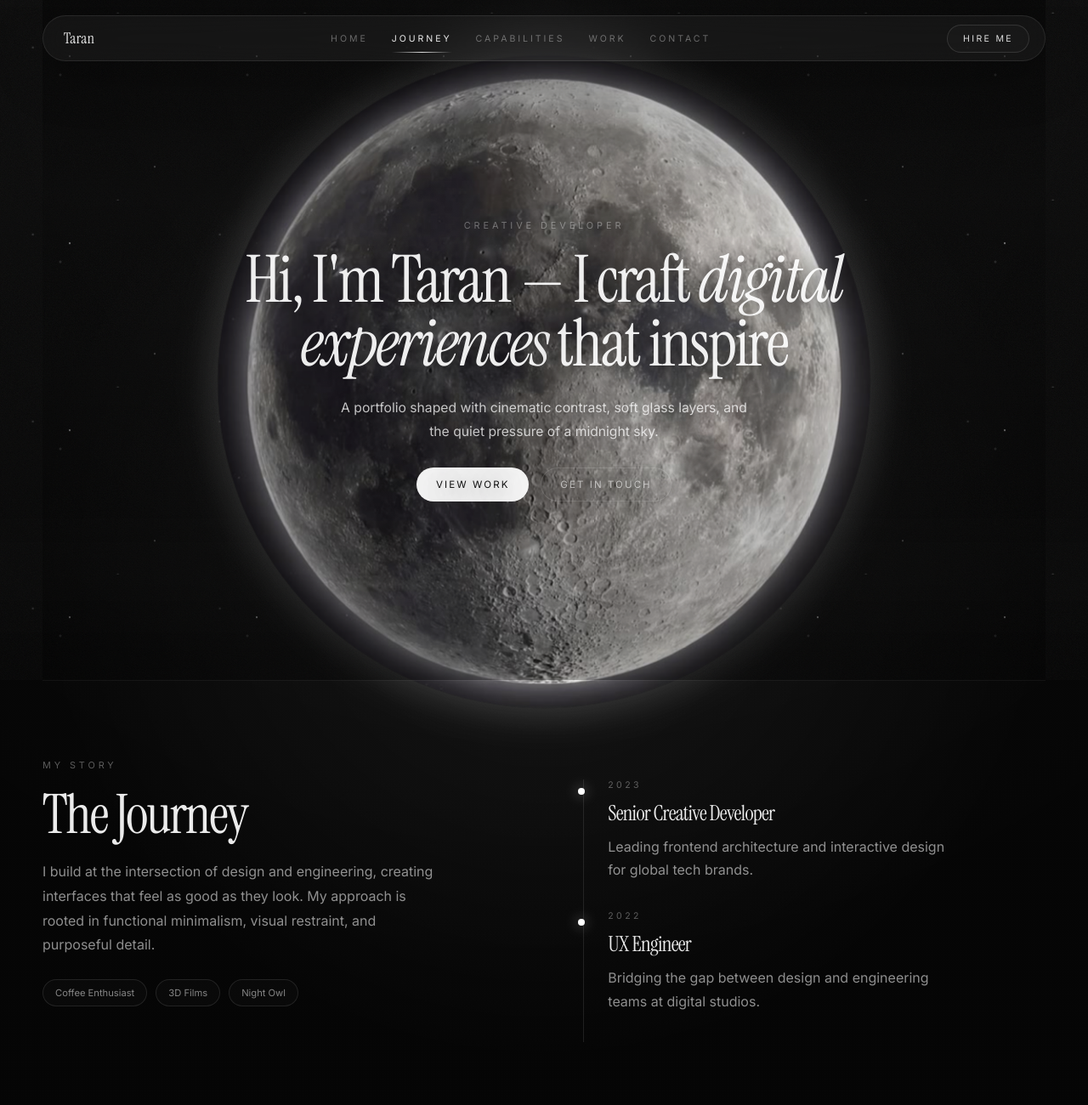
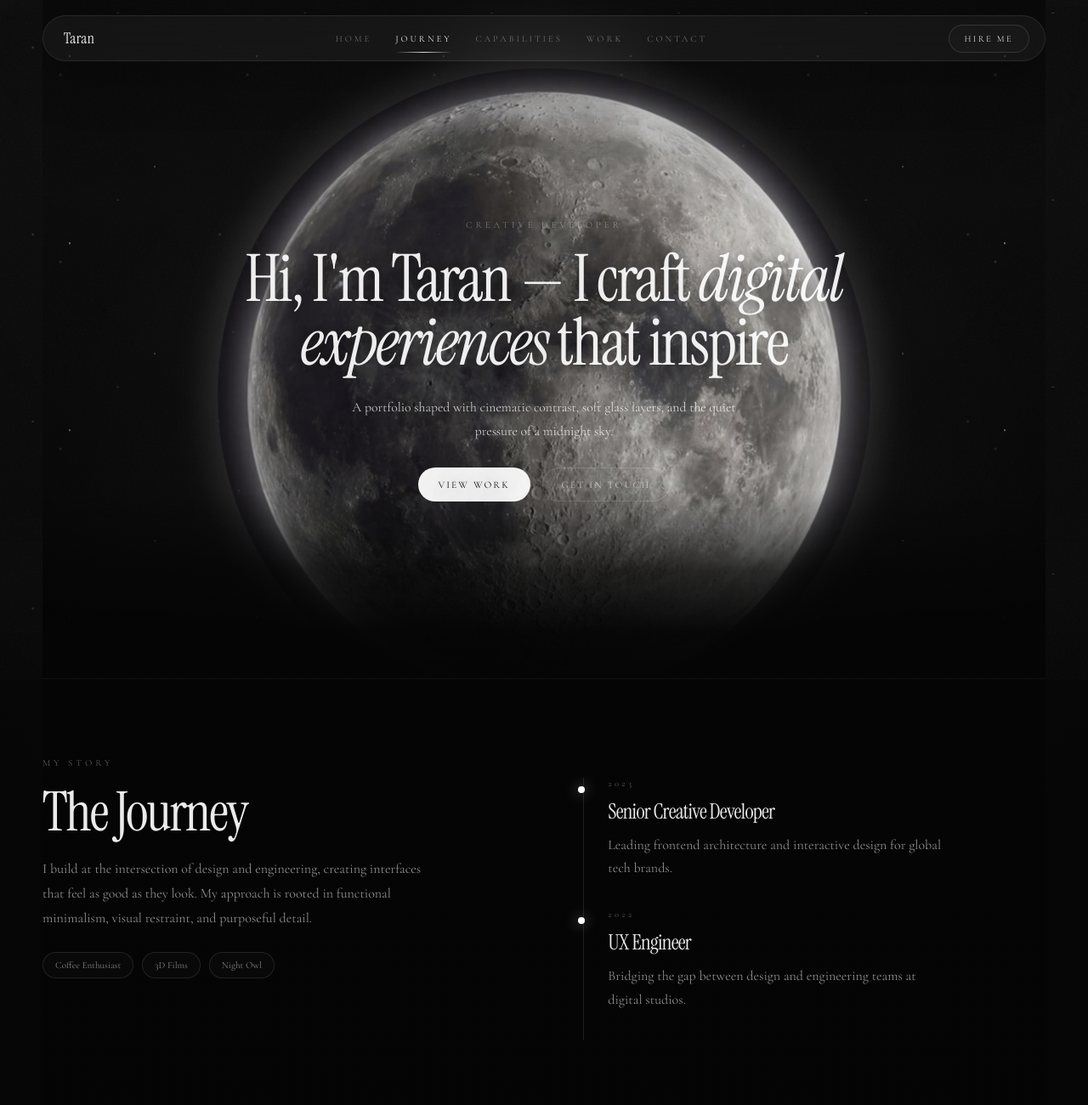
Before and after one commit to Taran-moon/Taran, a website built with Vite: page index.html in a window 1280 px wide. Shown: the top 1300 px of the page at 85% size. Built offline with nearby package versions, Linux system fonts and the light colour scheme.

Commit message:
Refine hero transition and serif typography

```diff
--- a/index.css
+++ b/index.css
@@ -7,7 +7,7 @@
   --muted: rgba(255, 255, 255, 0.55);
   --soft: rgba(255, 255, 255, 0.36);
   --serif: "Instrument Serif", Georgia, "Times New Roman", serif;
-  --sans: "Inter", system-ui, -apple-system, BlinkMacSystemFont, sans-serif;
+  --sans: "Cormorant Garamond", Georgia, "Times New Roman", serif;
 }
 
 * {
@@ -213,6 +213,7 @@ img {
   padding: 128px 0 72px;
   text-align: center;
   border-top: 0;
+  overflow: hidden;
 }
 
 .hero::before {
@@ -226,12 +227,24 @@ img {
     linear-gradient(180deg, rgba(0, 0, 0, 0.34) 0%, rgba(0, 0, 0, 0.08) 34%, rgba(0, 0, 0, 0.28) 100%);
 }
 
+.hero::after {
+  content: "";
+  position: absolute;
+  left: 0;
+  right: 0;
+  bottom: -1px;
+  height: 28vh;
+  z-index: 1;
+  pointer-events: none;
+  background: linear-gradient(180deg, rgba(5, 5, 5, 0) 0%, rgba(5, 5, 5, 0.76) 42%, rgba(5, 5, 5, 0.98) 74%, #050505 100%);
+}
+
 .hero-orb {
   position: absolute;
   inset: 50% auto auto 50%;
   width: min(760px, 86vw);
   aspect-ratio: 1;
-  transform: translate(-50%, -42%);
+  transform: translate(-50%, -40%);
   filter: drop-shadow(0 0 36px rgba(255, 255, 255, 0.12));
   opacity: 0.96;
   pointer-events: none;
@@ -248,7 +261,7 @@ img {
 
 .hero-copy {
   position: relative;
-  z-index: 2;
+  z-index: 3;
   max-width: 840px;
   margin-top: -1vh;
   text-shadow: 0 4px 28px rgba(0, 0, 0, 0.72);
@@ -345,6 +358,13 @@ h1 em {
   grid-template-columns: 1fr 0.95fr;
   gap: 64px;
   align-items: start;
+}
+
+#journey {
+  position: relative;
+  z-index: 2;
+  background: linear-gradient(180deg, rgba(5, 5, 5, 0.96) 0%, rgba(5, 5, 5, 0.9) 100%);
+  margin-top: -2px;
 }
 
 .intro p:not(.eyebrow) {
@@ -772,7 +792,7 @@ h1 em {
 
   .hero-orb {
     width: min(540px, 94vw);
-    transform: translate(-50%, -41%);
+    transform: translate(-50%, -39%);
   }
 
   .hero-copy {
@@ -839,7 +859,7 @@ h1 em {
 
   .hero-orb {
     width: min(430px, 96vw);
-    transform: translate(-50%, -38%);
+    transform: translate(-50%, -36%);
   }
 
   .hero-copy {
--- a/index.html
+++ b/index.html
@@ -16,7 +16,7 @@
   <meta name="twitter:description" content="Creative developer portfolio featuring web design, UI/UX, branding, and selected case studies by Taran.">
   <link rel="preconnect" href="https://fonts.googleapis.com">
   <link rel="preconnect" href="https://fonts.gstatic.com" crossorigin>
-  <link href="https://fonts.googleapis.com/css2?family=Instrument+Serif:ital@0;1&family=Inter:wght@400;500;600;700&display=swap" rel="stylesheet">
+  <link href="https://fonts.googleapis.com/css2?family=Cormorant+Garamond:wght@400;500;600;700&family=Instrument+Serif:ital@0;1&display=swap" rel="stylesheet">
   <link rel="stylesheet" href="/index.css">
 </head>
 <body>
```
